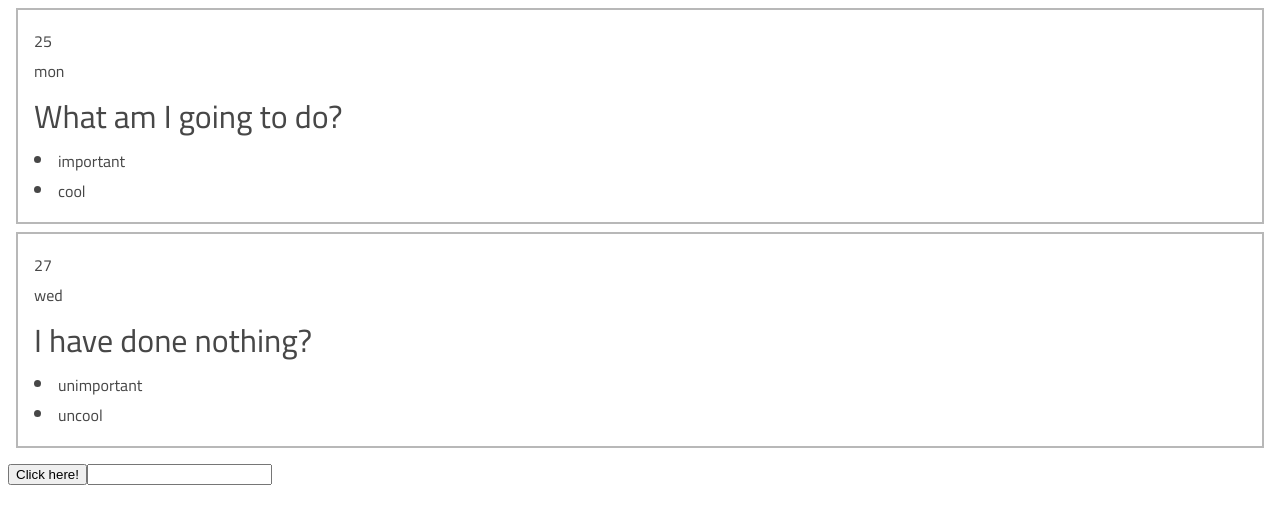
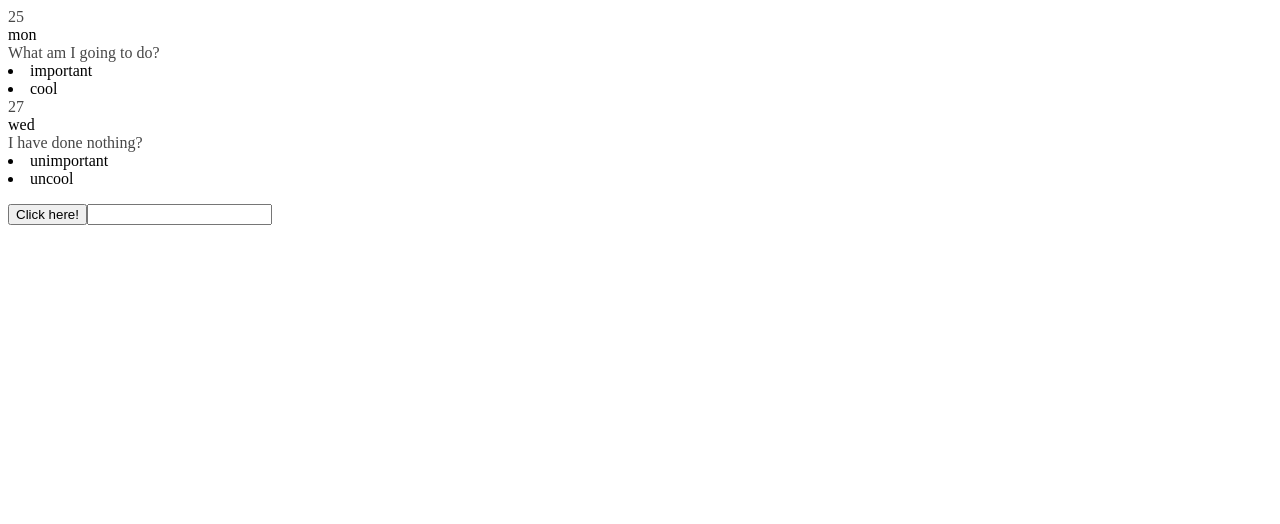
Before and after one commit to Akides/tagebuch-app, a React (Create React App) app in the folder packages/frontend/: page / in a window 1280 px wide. Shown: the top 524 px of the page. Built offline with nearby package versions, Linux system fonts and the light colour scheme; no server answers.

Commit message:
work on styled components: themes + global styles

```diff
--- a/packages/frontend/package.json
+++ b/packages/frontend/package.json
@@ -14,7 +14,8 @@
   "dependencies": {
     "react": "^17.0.2",
     "react-dom": "^17.0.2",
-    "react-scripts": "^4.0.3"
+    "react-scripts": "^4.0.3",
+    "styled-components": "^5.3.3"
   },
   "devDependencies": {
     "@types/react": "^17.0.34",
--- a/packages/frontend/src/App.tsx
+++ b/packages/frontend/src/App.tsx
@@ -1,8 +1,11 @@
 /* eslint-disable prefer-const */
 /* eslint-disable @typescript-eslint/no-unused-vars */
 /* eslint-disable @typescript-eslint/explicit-module-boundary-types */
-import React, { useEffect, useState } from "react";
+import React, { ReactNode, useEffect, useState } from "react";
 import { Card } from "./components/Card/Card";
+import { Theme } from "./Themes"
+
+
 
 
 export interface JokeResponse {
@@ -38,7 +41,7 @@ export const App = () => {
   },[]);
 
   return (
-  <div className="main">
+  <Theme>
     <section className="Cards">
       <Card date="25" weekday="mon" labels={["important","cool"]}>What am I going to do?</Card>
       <Card date="27" weekday="wed" labels={["unimportant","uncool"]}>I have done nothing?</Card>
@@ -47,7 +50,7 @@ export const App = () => {
 
     <button onClick={onButtonClickHandler}>Click here!</button>
     <input type="text" onChange={onInputChangeHandler} />
-  </div>
+  </Theme>
   )
 };
 
--- /dev/null
+++ b/packages/frontend/src/Themes.tsx
@@ -0,0 +1,18 @@
+import { ThemeProvider } from "styled-components";
+import React, { ReactNode } from "react";
+
+const theme = {
+
+    colors: {
+      primary: "rgb(54, 161, 139)",
+      backgroundColor: "#202020",
+      fontColor: "#474747",
+      secondaryFontColor: "rgb(191, 191, 191)",
+      shadowColor: "rgba(0, 0, 0, 0.3)",
+      listBackgroundColor: "rgb(45, 45, 45)",
+    },
+  };
+
+  export const Theme = ({ children }:{children: ReactNode}) => (
+    <ThemeProvider theme={theme}>{children}</ThemeProvider>
+  );
--- a/packages/frontend/src/components/Card/Card.module.css
+++ /dev/null
@@ -1,15 +0,0 @@
-@import url('https://fonts.googleapis.com/css2?family=Cairo&family=Quicksand&display=swap');
-@import url('https://fonts.googleapis.com/css2?family=Roboto&display=swap');
-
-
-.root {
-    font-family: 'Cairo', sans-serif;
-    color:rgb(71, 71, 71);
-    border: 2px solid rgb(184, 184, 184);
-    padding: 1em;
-    margin: 0.5em;
-}
-
-.descr {
-    font-size: 2em;
-}
--- a/packages/frontend/src/components/Card/Card.tsx
+++ b/packages/frontend/src/components/Card/Card.tsx
@@ -1,5 +1,7 @@
 import React, { ReactNode } from "react";
-import styleCard from "./Card.module.css"
+import styled from "styled-components";
+
+
 
 type CardProps = {
     labels: string[],
@@ -11,13 +13,21 @@ type CardProps = {
 export const Card: React.VFC<CardProps> = ({children, labels, date, weekday}) =>
     {
 
+        const Date = styled.div`
+            color: ${props => props.theme.colors.fontColor};
+        `;
+
+        const Description = styled.div`
+            color: ${props => props.theme.colors.fontColor};
+        `;
+
         const labels_2 = labels.map((label) => <li key={label}>{label}</li>)    //provide key for react
 
         return (
-            <div className={styleCard.root}>
-                <div className={styleCard.date}>{date}</div>
-                <div className={styleCard.weekday}>{weekday}</div>
-                <div className={styleCard.descr}>{children}</div>
+            <div className="card">
+                <Date>{date}</Date>
+                <div className="weekday">{weekday}</div>
+                <Description className="descr">{children}</Description>
                 <div className="labels">{labels_2}</div>
             </div>
         )
--- /dev/null
+++ b/packages/frontend/src/globalStyles.ts
@@ -0,0 +1,6 @@
+import { createGlobalStyle } from "styled-components";
+
+const GlobalStyle = createGlobalStyle`
+    @import url('https://fonts.googleapis.com/css2?family=Cairo&family=Quicksand&display=swap');
+    @import url('https://fonts.googleapis.com/css2?family=Roboto&display=swap');
+`;
```
Also changed, not shown: 2 other files (tests, documents, lock files or other folders).
